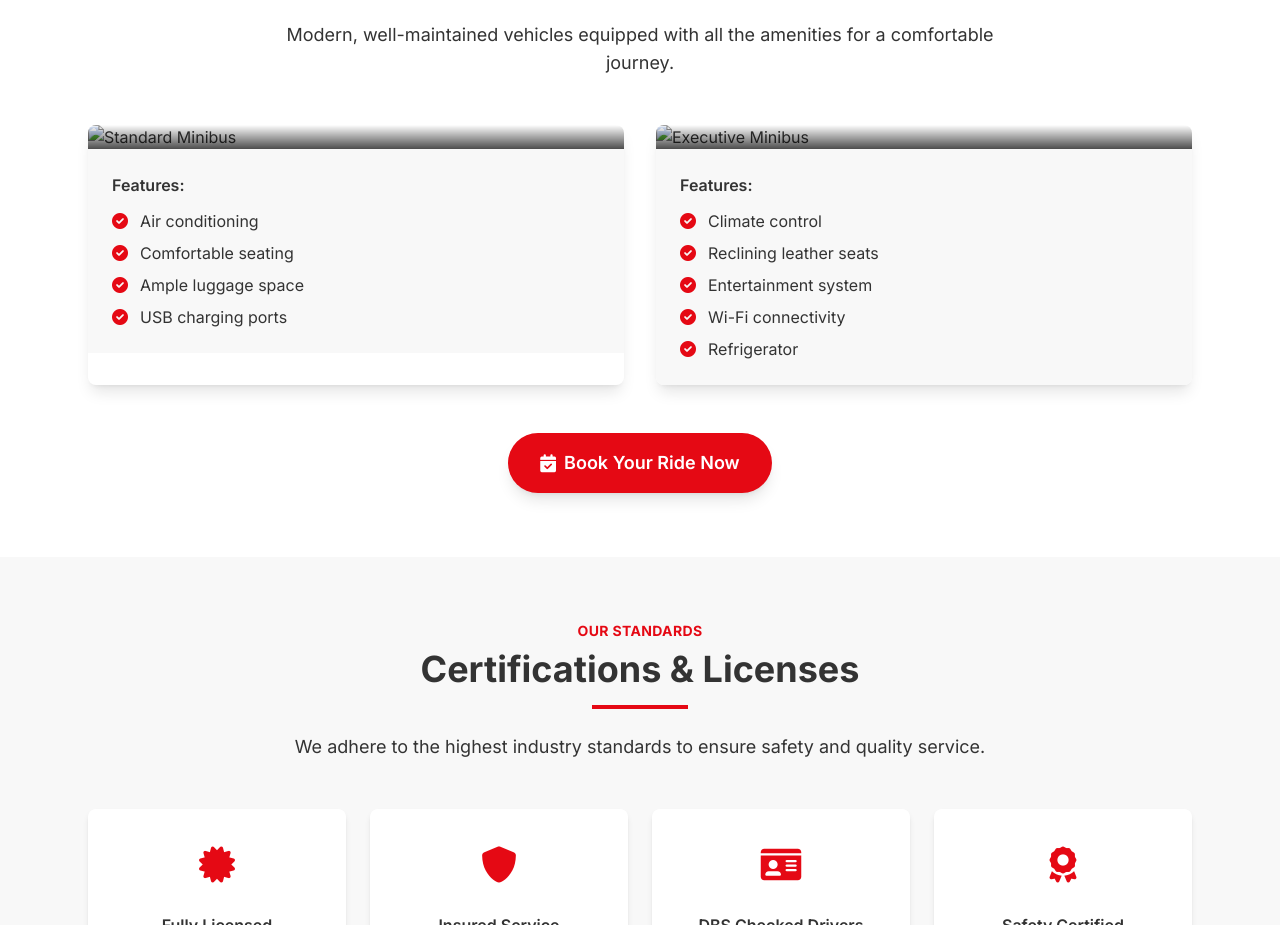
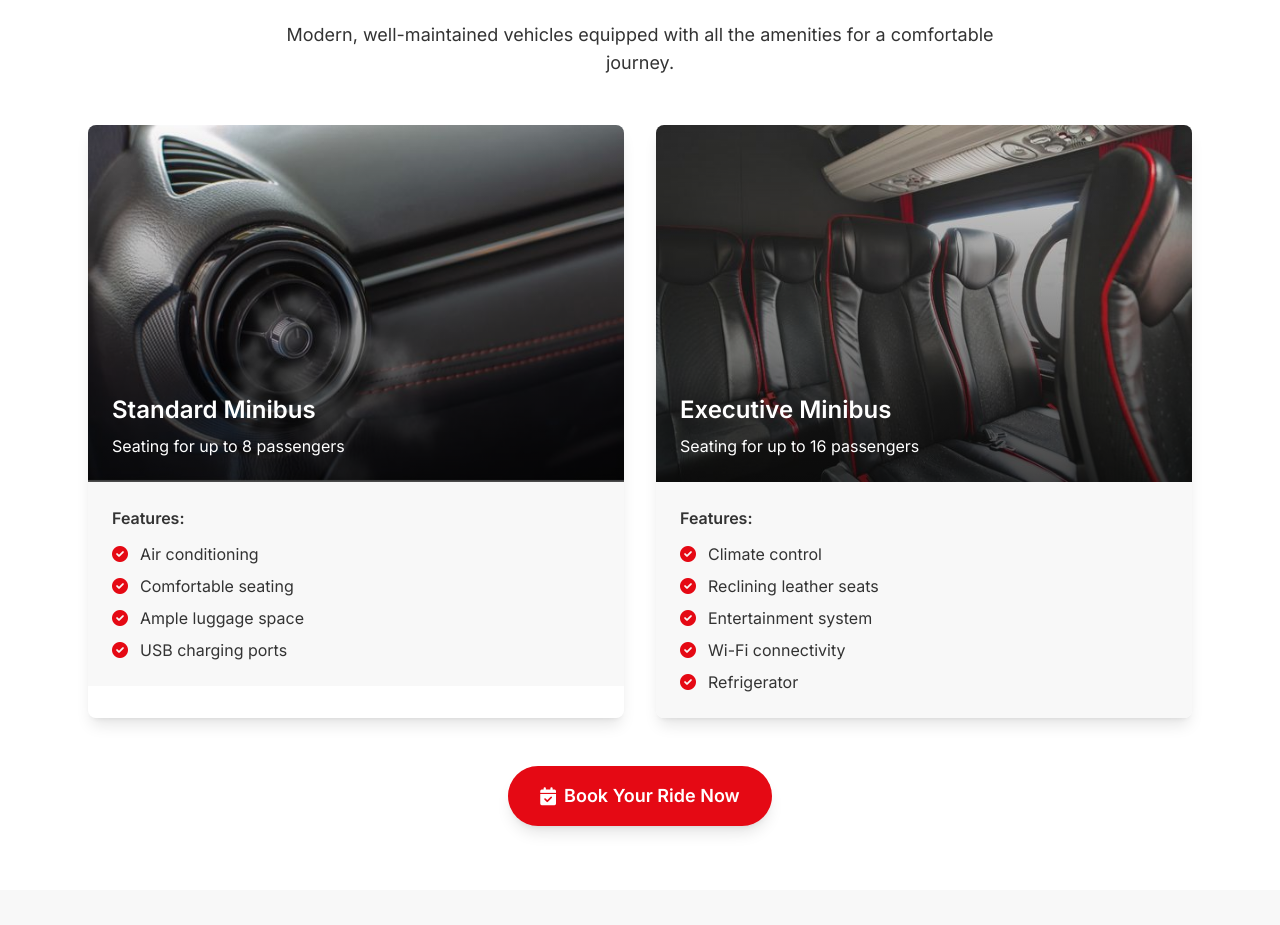
Before and after one commit to Pehchan723/nawabtravelweb, a plain HTML site: page about.html in a window 1280 px wide. Shown: the part 3263-4188 px from the top of the page. Drawn offline with nearby package versions, Linux system fonts and the light colour scheme.

Commit message:
Update about.html

```diff
--- a/about.html
+++ b/about.html
@@ -516,7 +516,7 @@
       <div class="grid grid-cols-1 md:grid-cols-2 gap-8">
         <div class="rounded-lg shadow-lg overflow-hidden hover-scale transition-transform" data-aos="fade-right">
           <div class="relative">
-            <img src="/api/placeholder/600/400" alt="Standard Minibus" class="w-full" />
+            <img src="asset/ac.jpg" alt="Standard Minibus" class="w-full" />
             <div class="absolute inset-0 bg-gradient-to-t from-black to-transparent opacity-70"></div>
             <div class="absolute bottom-0 left-0 p-6 text-white">
               <h4 class="text-2xl font-semibold mb-2">Standard Minibus</h4>
@@ -548,7 +548,7 @@
 
         <div class="rounded-lg shadow-lg overflow-hidden hover-scale transition-transform" data-aos="fade-left">
           <div class="relative">
-            <img src="/api/placeholder/600/400" alt="Executive Minibus" class="w-full" />
+            <img src="asset/ac1.jpg" alt="Executive Minibus" class="w-full" />
             <div class="absolute inset-0 bg-gradient-to-t from-black to-transparent opacity-70"></div>
             <div class="absolute bottom-0 left-0 p-6 text-white">
               <h4 class="text-2xl font-semibold mb-2">Executive Minibus</h4>
```
